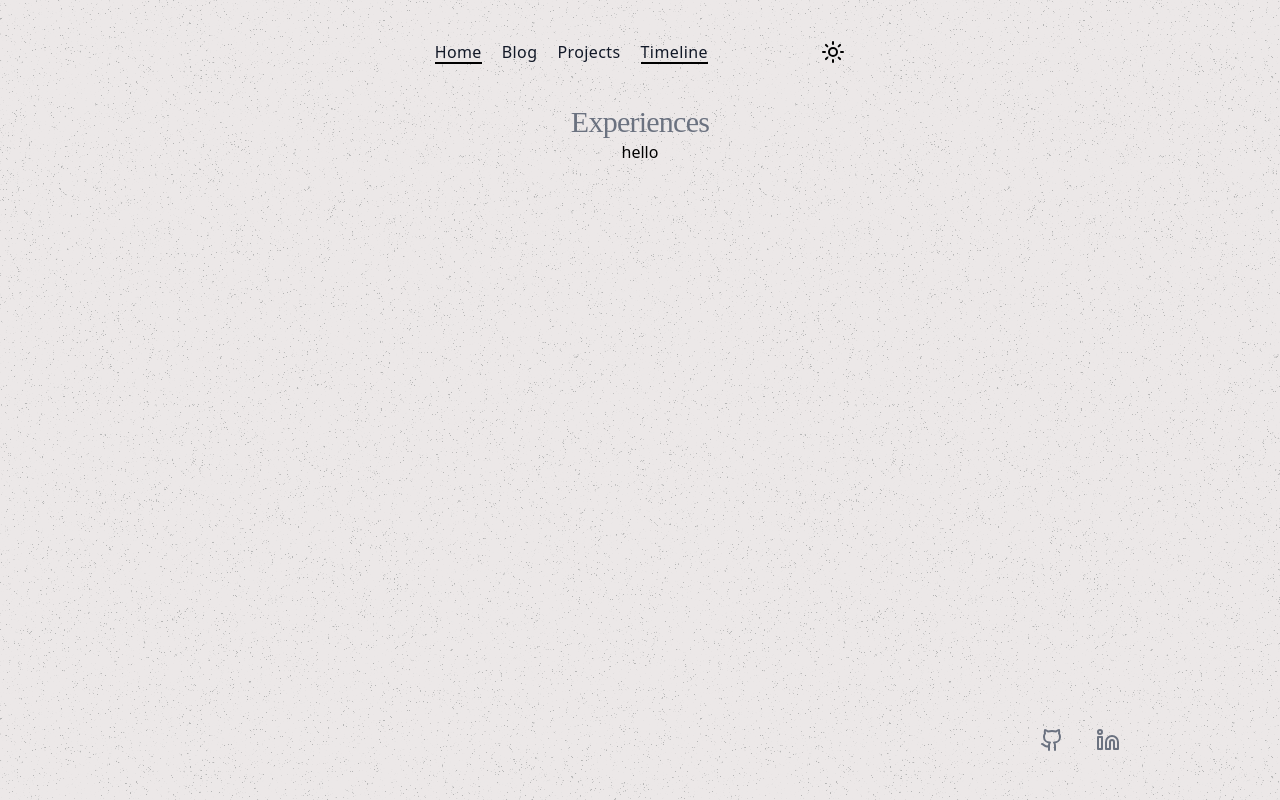
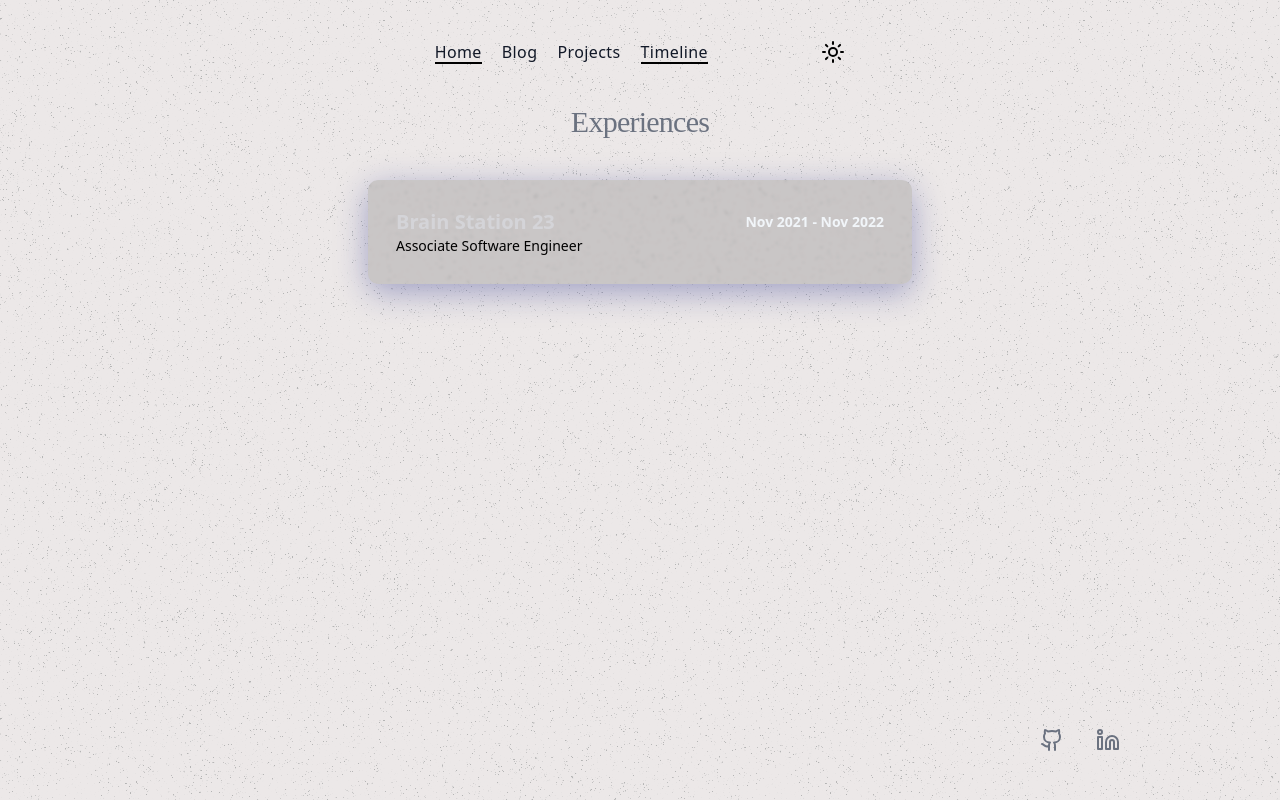
Before and after one commit to TusharIbtekar/portfolio, a Next.js app: page /timeline in a window 1280 px wide. Built offline with nearby package versions, Linux system fonts and the light colour scheme.

Commit message:
feat: add experience

```diff
--- /dev/null
+++ b/src/components/Tags/Tag.component.tsx
@@ -0,0 +1 @@
+export function Tag() {}
--- /dev/null
+++ b/src/components/Tags/index.ts
@@ -0,0 +1 @@
+export { Tag } from "./Tag.component";
--- /dev/null
+++ b/src/data/experiences.json
@@ -0,0 +1,9 @@
+[
+  {
+    "title": "Brain Station 23",
+    "role": "Associate Software Engineer",
+    "skills": ["reactjs", "typescript", "amcharts", "ant-design", "tailwind"],
+    "period": "Nov 2021 - Nov 2022",
+    "logo": ""
+  }
+]
--- a/src/pages/timeline.tsx
+++ b/src/pages/timeline.tsx
@@ -1,7 +1,26 @@
+import { GetStaticProps } from "next";
 import { motion } from "framer-motion";
 import { Layout } from "@/layouts";
+import type { Experience } from "@/types";
+import { Tag } from "@/components/Tags";
 
-export default function Timeline() {
+interface experienceProps {
+  experiences: Experience[];
+}
+
+export const getStaticProps: GetStaticProps<experienceProps> = async () => {
+  const { default: experiences } = await import("@/data/experiences.json");
+
+  return {
+    props: {
+      experiences,
+    },
+  };
+};
+
+export default function Timeline({
+  experiences,
+}: experienceProps): JSX.Element {
   return (
     <Layout.Default>
       <div className="flex flex-grow pt-16 mt-10 pb-12">
@@ -19,9 +38,23 @@ export default function Timeline() {
           >
             Experiences
           </motion.h1>
-          <ul className="-mb-8" role="list">
-            hello
-          </ul>
+          <div className="morphs p-7 w-full mt-10">
+            {experiences.map((experience, index) => {
+              return (
+                <>
+                  <div className="flex justify-between items-center">
+                    <h2 className="text-xl font-bold text-zinc-300">
+                      {experience.title}
+                    </h2>
+                    <time className="block text-sm font-semibold text-slate-100">
+                      {experience.period}
+                    </time>
+                  </div>
+                  <p className=" text-sm">{experience.role}</p>
+                </>
+              );
+            })}
+          </div>
         </div>
       </div>
     </Layout.Default>
--- a/src/styles/globals.css
+++ b/src/styles/globals.css
@@ -27,6 +27,14 @@
 .horizontal-underline-active {
   background-size: 100% 2px;
   background-position: 0 100%;
+}
+
+.morphs {
+  background: rgba( 8, 8, 8, 0.15 );
+  box-shadow: 0 8px 32px 0 rgba( 31, 38, 135, 0.37 );
+  backdrop-filter: blur( 1.5px );
+  -webkit-backdrop-filter: blur( 1.5px );
+  border-radius: 10px;
 }
 
 [class="dark"] {
--- /dev/null
+++ b/src/types/experiences.ts
@@ -0,0 +1,7 @@
+export interface Experience {
+  title: string;
+  role: string;
+  skills: string[];
+  period: string;
+  logo?: string;
+}
--- a/src/types/index.ts
+++ b/src/types/index.ts
@@ -1 +1,2 @@
-export * from './theme';
+export * from "./theme";
+export * from "./experiences";
```
